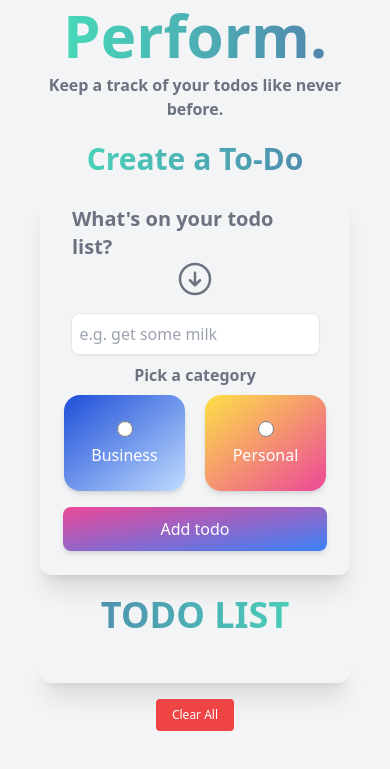
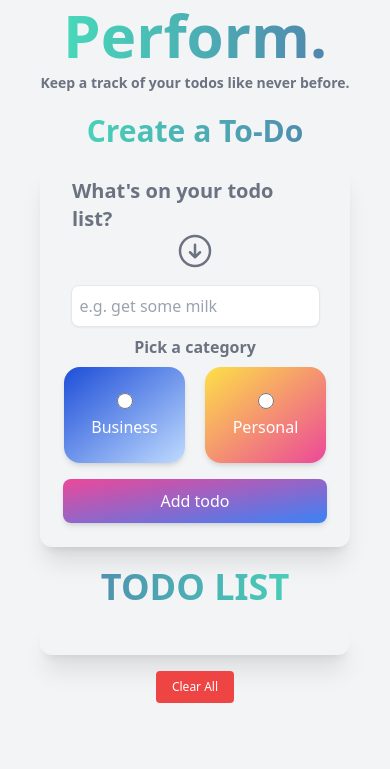
Before and after one commit to TheArya7eet/perform, a website: page index.html in a window 390 px wide. Shown: the part 35-804 px from the top of the page. Drawn offline with nearby package versions, Linux system fonts and the light colour scheme.

Commit message:
(stable): files updated

```diff
--- a/index.html
+++ b/index.html
@@ -63,7 +63,7 @@
           >
             Perform.
           </p>
-          <h1 class="m-2 sm:text-2xl text-center text-gray-500">Keep a track of your todos like never before.</h1>
+          <p class="m-2 text-sm sm:text-2xl text-center text-gray-500">Keep a track of your todos like never before.</p>
         </a>
         <p
           class="sm:text-6xl text-center text-transparent bg-clip-text bg-gradient-to-r from-[#46E3BB] to-[#527CAC] text-3xl mt-3"
```
